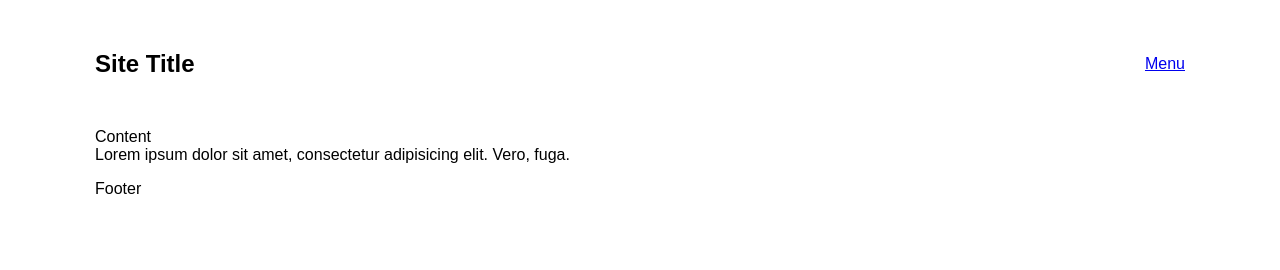
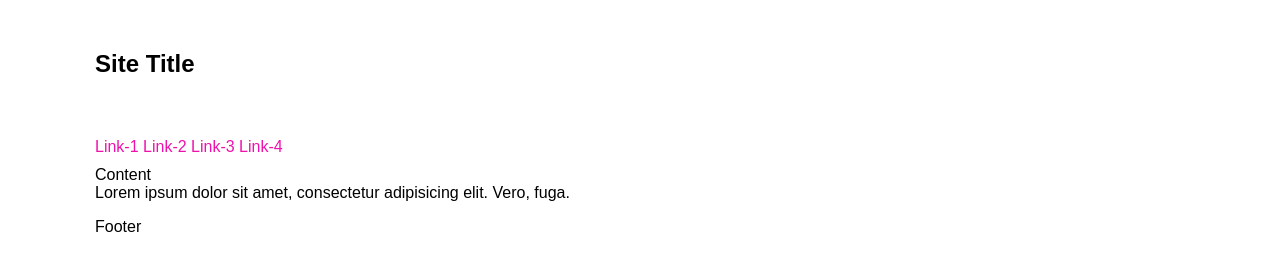
Before and after one commit to Komock/git-tutorial, a plain HTML site: page index.html in a window 1280 px wide. Drawn offline with nearby package versions, Linux system fonts and the light colour scheme.

Commit message:
nav work

```diff
--- a/main.js
+++ b/main.js
@@ -1 +1,5 @@
-console.log('Hello!');
+let $nav = $('.nav');
+$(document).on('click', '.btn--mob-menu', function(e) {
+	e.preventDefault();
+	$nav.toggle('fast');
+});
--- a/style.css
+++ b/style.css
@@ -26,11 +26,8 @@ html, body {
 
 .nav {
 	display: none;
+	border-bottom: 1px solid #ddd;
 }
-
-/*.nav--open {
-	display: block;
-}*/
 
 .nav ul {
 	display: flex;
@@ -42,8 +39,8 @@ html, body {
 }
 
 .nav ul li {
-	display: inline-block;
-	margin-left: 15px;
+	display: block;
+	padding: 10px 0;
 }
 
 .nav ul li:first-child {
@@ -58,3 +55,17 @@ html, body {
 
 @media screen and (min-width: 480px) {
 }
+
+@media screen and (min-width: 728px) {
+	.btn--mob-menu {
+		display: none;
+	}
+	.nav {
+		display: block;
+		border-bottom: none;
+	}
+	.nav ul li {
+		display: inline-block;
+		padding: 10px 0;
+	}
+}
```
